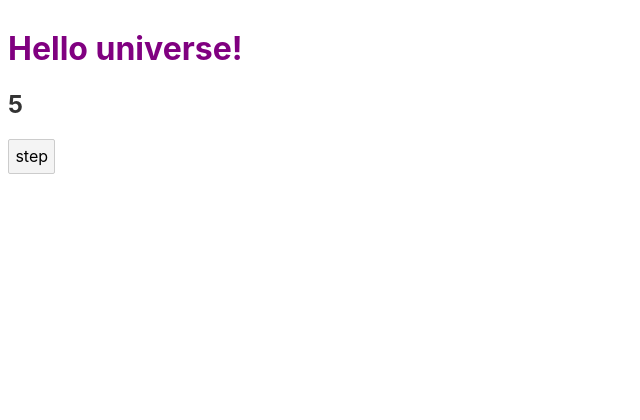
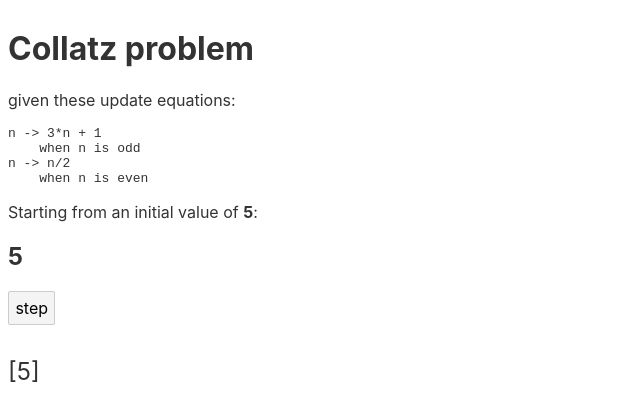
Before and after one commit to emptydiagram/svelte-collatz, a Svelte app: page / in a window 1280 px wide. Shown: the top 420 px of the page, without its empty margins (0-640 px from the left). Built offline with nearby package versions, Linux system fonts and the light colour scheme.

Commit message:
Add history tracking and display

```diff
--- a/src/App.svelte
+++ b/src/App.svelte
@@ -15,7 +15,8 @@
       id: 'collatz',
       initial: 'collatzing',
       context: {
-        value: 5
+        value: 5,
+        history: [5],
       },
       states: {
         collatzing: {
@@ -25,13 +26,13 @@
               cond: { type: 'isWalkFinished' }
             },
             STEP: {
-              actions: assign({
-                value: ctxt => {
-                  let v = ctxt.value;
-                  return v % 2 === 0
-                    ? v / 2
-                    : 3 * v + 1;
-                },
+              actions: assign(ctxt => {
+                let v = ctxt.value;
+                let newValue = v % 2 === 0 ? v / 2 : 3 * v + 1;
+                return {
+                  value: newValue,
+                  history: [...ctxt.history, newValue],
+                };
               })
             },
           }
@@ -40,10 +41,12 @@
           on: {
             RAND_INIT: {
               target: 'collatzing',
-              actions: assign({
-                value: ctxt => {
-                  return getRandomInt(2, 20);
-                },
+              actions: assign(ctxt => {
+                let initValue = getRandomInt(2, 20);
+                return {
+                  value: initValue,
+                  history: [initValue]
+                };
               })
             },
           }
@@ -80,13 +83,33 @@
 </script>
 
 <style>
-	h1 {
-		color: purple;
-	}
+  h1 {
+  }
 
+  #trace {
+    margin-bottom: 2em;
+    font-size: 1.5em;
+  }
+  #init-with-value {
+    margin-top: 0.6em;
+  }
+  #init-with-rand {
+    margin-top: 0.6em;
+  }
 </style>
 
-<h1>Hello {name}!</h1>
+
+<h1>Collatz problem</h1>
+<p>given these update equations:</p>
+
+<code><pre>
+n -> 3*n + 1
+    when n is odd
+n -> n/2
+    when n is even
+</pre></code>
+
+<p>Starting from an initial value of <strong>5</strong>:</p>
 
 <h2>{machineState.context.value}</h2>
 
@@ -94,9 +117,15 @@
   <button disabled={isFinished} on:click={stepCollatzer}>step</button>
 </div>
 
+<p id="trace">[{machineState.context.history.join()}]</p>
+
 {#if isFinished}
   <div>
-    <p>process stopped</p>
-    <button on:click={startFromRandom}>initialize with random</button>
+    <p>process stopped.</p>
+    <button id="init-with-rand" on:click={startFromRandom}>initialize with random</button>
+    <div id="init-with-value">
+      <input type="text" />
+      <button on:click>initialize with value</button>
+    </div>
   </div>
 {/if}
```
